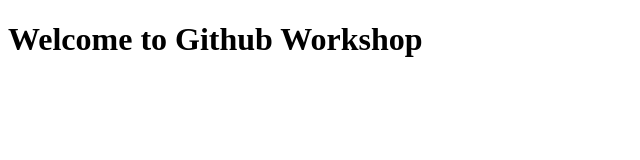
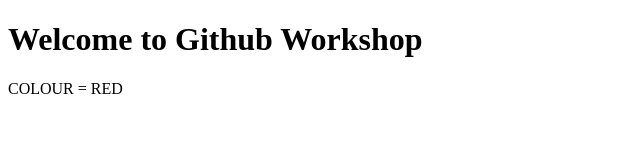
Before and after one commit to PRIYANKASAHU-1309/hellogithub, a plain HTML site: page index.html in a window 1280 px wide. Shown: the whole page, without its empty margins (0-640 px from the left). Drawn offline with Linux system fonts and the light colour scheme.

```diff
--- a/index.html
+++ b/index.html
@@ -9,5 +9,7 @@
 
     <h1>Welcome to Github Workshop</h1>
 
+    <p1> COLOUR = RED </p>
+
 </body>
 </html>
```
